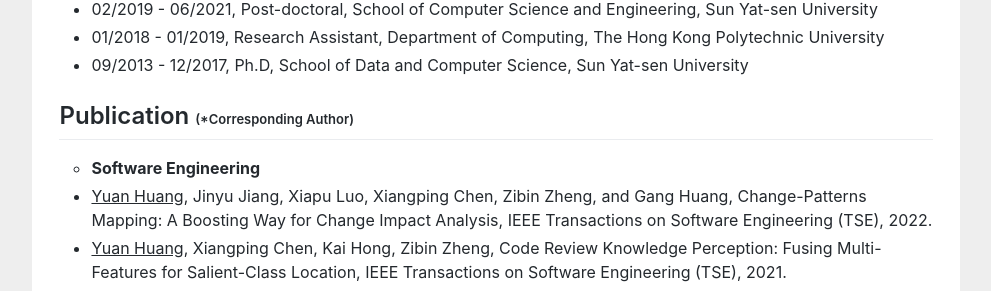
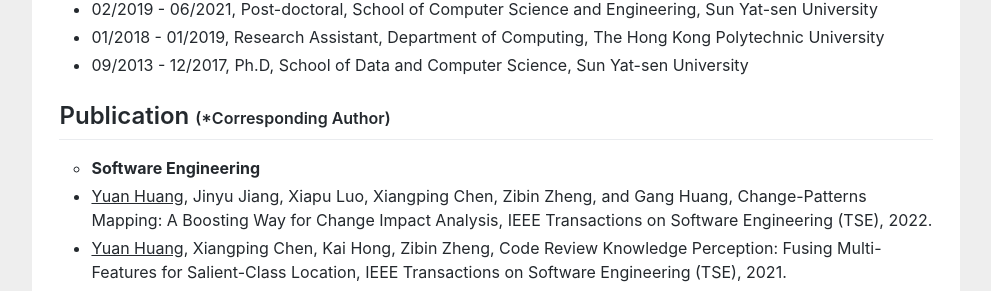
Before and after one commit to huangyuan-hy/huangyuan-hy.github.io, a Jekyll site: the page index.html, which Jekyll copies as it is, in a window 1280 px wide. Shown: the part 667-958 px from the top of the page, without its empty margins (144-1135 px from the left). Built offline with Jekyll 4.4.1, drawn with Linux system fonts in a browser that asks for light colours.

Commit message:
Update index.html

```diff
--- a/index.html
+++ b/index.html
@@ -77,7 +77,7 @@ gtag('config', 'UA-158965281-1');
 					</ul>
 
 
-				<h2>Publication <font size="2">(*Corresponding Author)</font></h2>
+				<h2>Publication <font size="3">(*Corresponding Author)</font></h2>
 				<ul>
 
 
```
